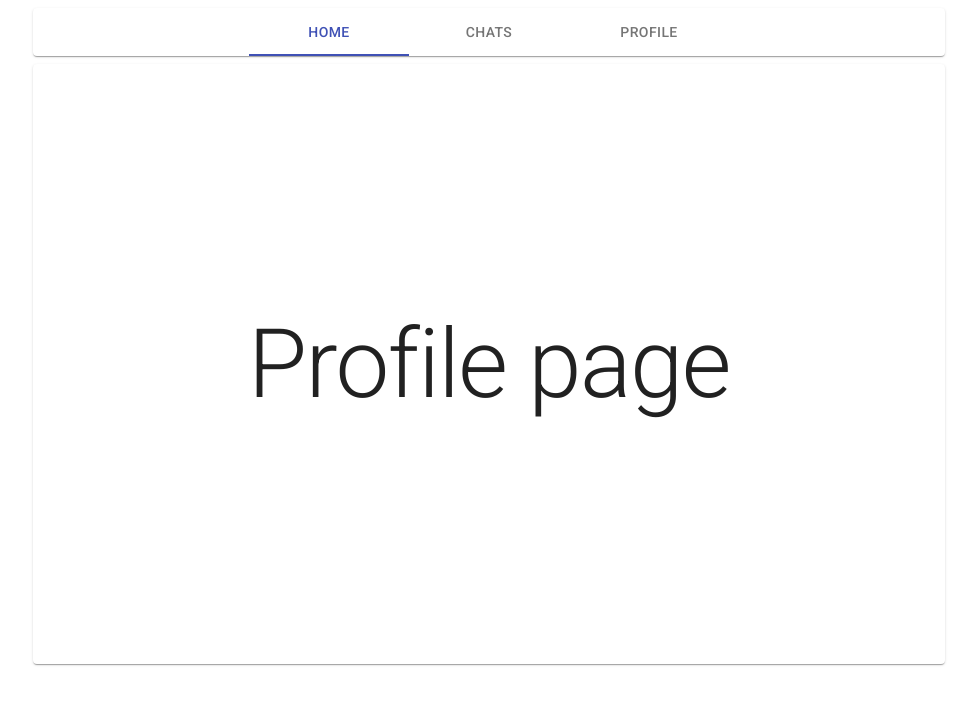
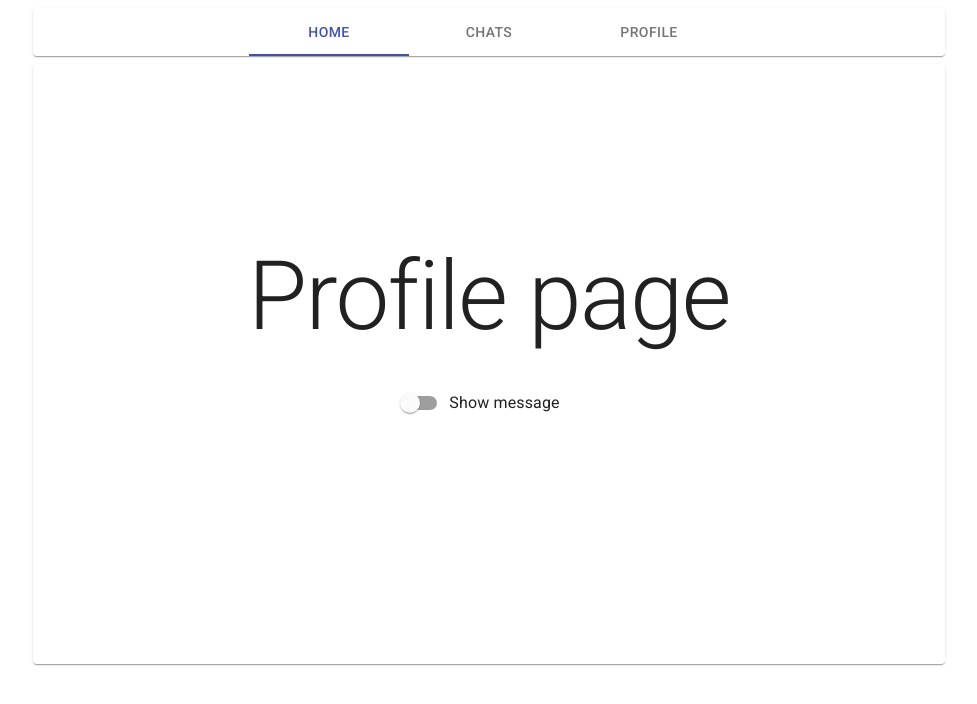
Before and after one commit to veldinag/gb_reactbasic_task1, a React (Create React App) app: page /profile in a window 1280 px wide. Shown: the top 704 px of the page, without its empty margins (151-1128 px from the left). Built offline with nearby package versions, Linux system fonts and the light colour scheme.

Commit message:
task5 done

```diff
--- a/package.json
+++ b/package.json
@@ -11,8 +11,10 @@
     "@testing-library/user-event": "^12.8.3",
     "react": "^17.0.2",
     "react-dom": "^17.0.2",
+    "react-redux": "^7.2.4",
     "react-router-dom": "^5.2.0",
     "react-scripts": "4.0.3",
+    "redux": "^4.1.1",
     "typeface-roboto": "^1.1.13",
     "web-vitals": "^1.1.2"
   },
--- a/src/components/Profile/Profile.jsx
+++ b/src/components/Profile/Profile.jsx
@@ -1,23 +1,34 @@
-import React from "react";
-import {makeStyles, Paper, Typography} from "@material-ui/core";
+import React, { useCallback } from "react";
+import { FormControlLabel, FormGroup, Paper, Switch, Typography } from "@material-ui/core";
+import useStyles from "./style";
 
-const useStyles = makeStyles({
-    root: {
-        width: '100%',
-        height: 600,
-        display: "flex",
-        justifyContent: "center",
-        alignItems: "center"
-    },
-});
+import { changeProfileCheckbox } from "../../store/profile/actions"
+import { useDispatch, useSelector } from "react-redux";
+
 
 const Profile = () => {
-
     const classes = useStyles();
+    const { isChecked, message } = useSelector((state) => state)
+    const dispatch = useDispatch()
+    const setCheckbox = useCallback(() => {
+        dispatch(changeProfileCheckbox)
+    }, [dispatch])
 
     return (
         <Paper className={classes.root}>
-            <Typography variant="h1">Profile page</Typography>
+            <Typography variant="h1" className={classes.heading}>Profile page</Typography>
+            <FormGroup row>
+                <FormControlLabel className={classes.switchBox} control={
+                    <Switch
+                        checked={isChecked}
+                        onChange={setCheckbox}
+                        name="checkbox"
+                        color="primary"
+                        />
+                } label="Show message"
+                />
+            </FormGroup>
+            {isChecked && <Typography variant="h4">{message}</Typography>}
         </Paper>
     )
 }
--- /dev/null
+++ b/src/components/Profile/style.js
@@ -0,0 +1,21 @@
+import {makeStyles} from "@material-ui/core";
+
+const useStyles = makeStyles((theme) => ({
+    root: {
+        width: '100%',
+        height: 600,
+        display: "flex",
+        flexDirection: "column",
+        justifyContent: "flex-start",
+        alignItems: "center"
+    },
+    heading: {
+        marginTop: theme.spacing(22),
+    },
+    switchBox: {
+        marginTop: theme.spacing(4),
+        marginBottom: theme.spacing(4)
+    }
+}))
+
+export default useStyles
--- /dev/null
+++ b/src/store/index.js
@@ -0,0 +1,8 @@
+import {createStore} from "redux";
+import { profileReducer } from "./profile/reducer";
+
+export const store = createStore(
+    profileReducer,
+    window.__REDUX_DEVTOOLS_EXTENSION__ &&
+                window.__REDUX_DEVTOOLS_EXTENSION__()
+)
--- /dev/null
+++ b/src/store/profile/actions.js
@@ -0,0 +1,5 @@
+import {CHANGE_PROFILE_CHECKBOX} from "./constants"
+
+export const changeProfileCheckbox = {
+    type: CHANGE_PROFILE_CHECKBOX
+}
--- /dev/null
+++ b/src/store/profile/constants.js
@@ -0,0 +1 @@
+export const CHANGE_PROFILE_CHECKBOX = "CHANGE_PROFILE_CHECKBOX"
--- /dev/null
+++ b/src/store/profile/reducer.js
@@ -0,0 +1,18 @@
+import { CHANGE_PROFILE_CHECKBOX } from "./constants";
+
+const initialState = {
+    isChecked: false,
+    message: "Switch is checked"
+}
+
+export const profileReducer = (state = initialState, action) => {
+    switch (action.type) {
+        case CHANGE_PROFILE_CHECKBOX:
+            return {
+                ...state,
+                isChecked: !state.isChecked
+            }
+        default:
+            return state
+    }
+}
```
Also changed, not shown: src/App.js (+13 -6 lines), 1 other file (tests, documents, lock files or other folders).
